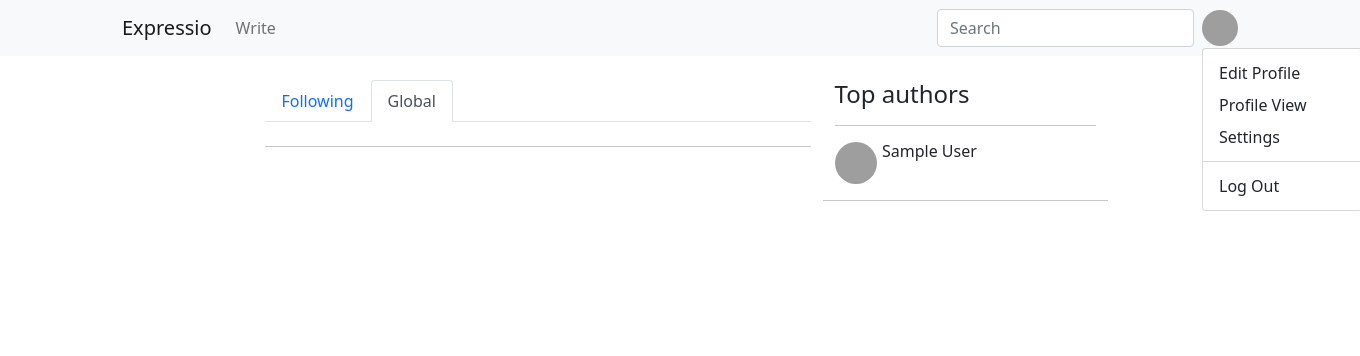
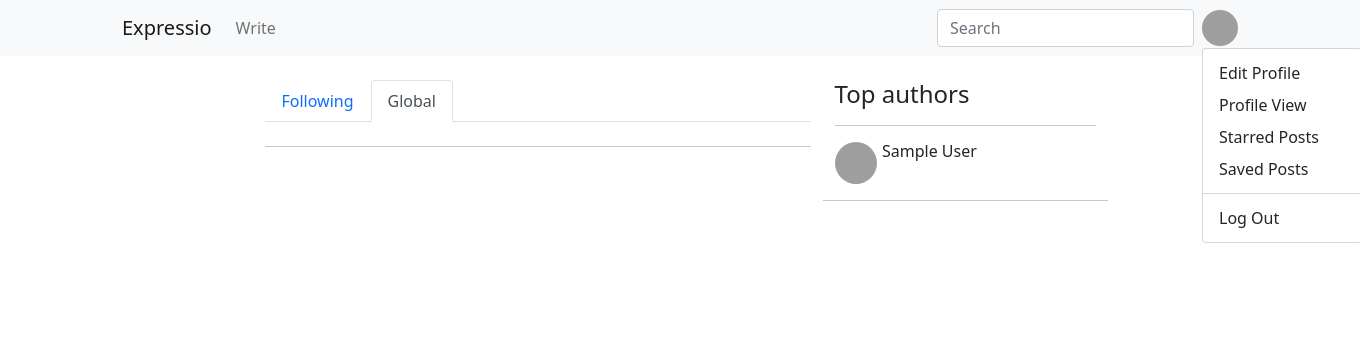
Before and after one commit to yogesh-sirsat/expressio, a Django app: page / in a window 1360 px wide, after a click that opens the changed part. Shown: the top 356 px of the page. Run offline with Django 4.2, Linux system fonts and the light colour scheme; the visitor is signed in with stand-in values (Sample User, id 1); data comes from the database, SQL or seed files in the repository; data that the repository does not hold is empty; some libraries are stand-ins or nearby versions; grey boxes are pictures that could not be loaded.

Commit message:
Allow users to access starred and saved posts.

```diff
--- a/main/templates/base.html
+++ b/main/templates/base.html
@@ -50,7 +50,8 @@
                     <ul class="dropdown-menu" aria-labelledby="dropdownMenu">
                     <li><a class="dropdown-item" href="/{{ user.username }}/profile">Edit Profile</a></li>
                     <li><a class="dropdown-item" href="/{{ user.username }}">Profile View</a></li>
-                    <li><a class="dropdown-item" href="#">Settings</a></li>
+                    <li><a class="dropdown-item" href="/{{user.username}}/profile/starred-posts">Starred Posts</a></li>
+                    <li><a class="dropdown-item" href="/{{user.username}}/profile/saved-posts">Saved Posts</a></li>
                         <div class="dropdown-divider"></div>
                     <li><a class="dropdown-item" href="/logout?next={{request.path}}">Log Out</a></li>
                   </ul>
--- a/main/urls.py
+++ b/main/urls.py
@@ -13,6 +13,8 @@ urlpatterns = [
   path('tag/<slug:tag>', views.tag_view, name='tag_view'),
   path('<str:username>', views.author_view, name='author_view'),
   path('<str:username>/profile', views.user_profile, name='user_profile'),
+  path('<str:username>/profile/starred-posts', views.user_starred_posts, name='user_starred_posts'),
+  path('<str:username>/profile/saved-posts', views.user_saved_posts, name='user_saved_posts'),
   path('<str:username>/write', views.write, name='write'),
   path('<str:username>/<slug:slug>/unpublish', views.unpublish, name='unpublish'),
   path('<str:username>/<slug:slug>/edit', views.edit, name='edit'),
--- a/main/views.py
+++ b/main/views.py
@@ -367,3 +367,27 @@ def reply_comment(request, username, slug):
     reply_item = render_to_string('includes/reply_item.html', {'reply': reply_comment}, request=request)
 
     return JsonResponse({'reply_item': reply_item})
+
+
+@login_required
+def user_starred_posts(request, username):
+    user = User.objects.get(username=username)
+    posts = user.post_stars.all()
+
+    context = {
+        "posts": posts,
+    }
+
+    return render(request, 'user_starred_posts.html', context)
+
+
+@login_required
+def user_saved_posts(request, username):
+    user = User.objects.get(username=username)
+    posts = user.post_saves.all()
+
+    context = {
+        "posts": posts,
+    }
+
+    return render(request, 'user_saved_posts.html', context)
```
Also changed, not shown: main/templates/user_saved_posts.html (added, +31 -0 lines), main/templates/user_starred_posts.html (added, +31 -0 lines).
